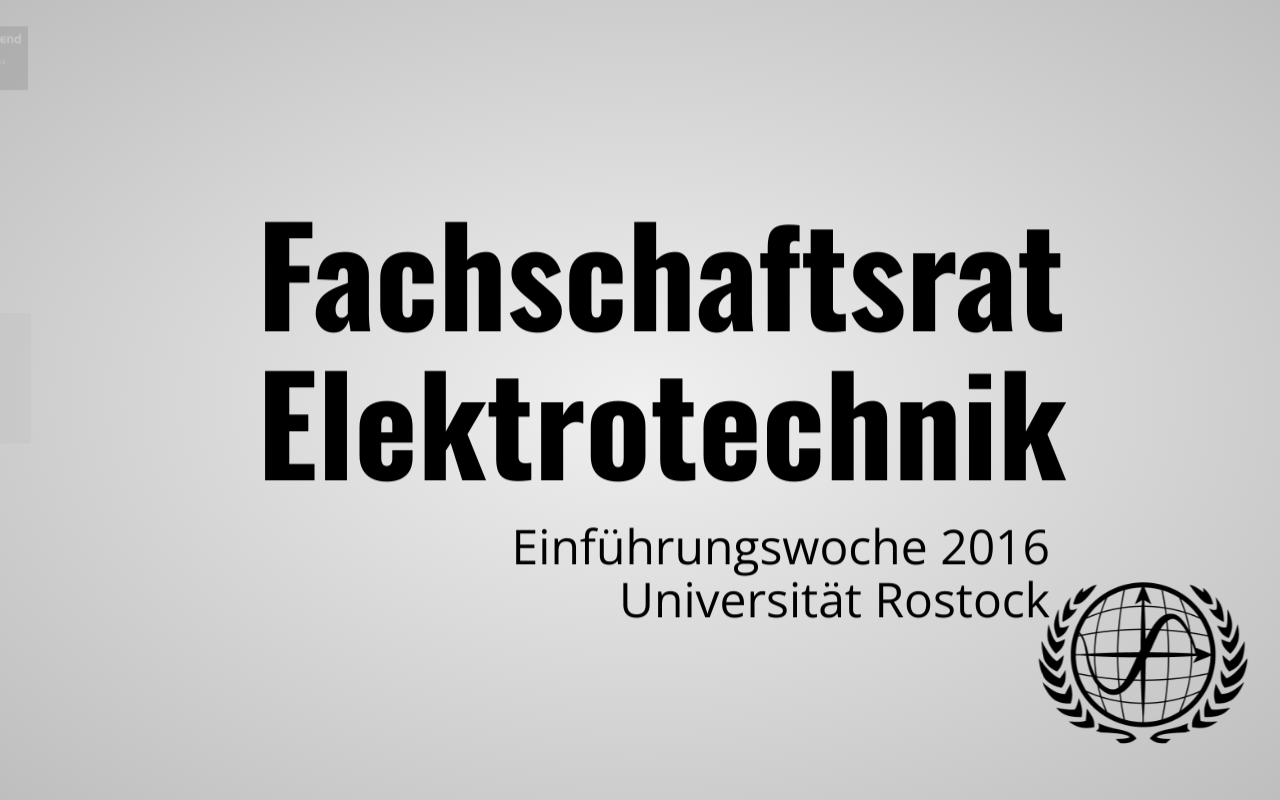
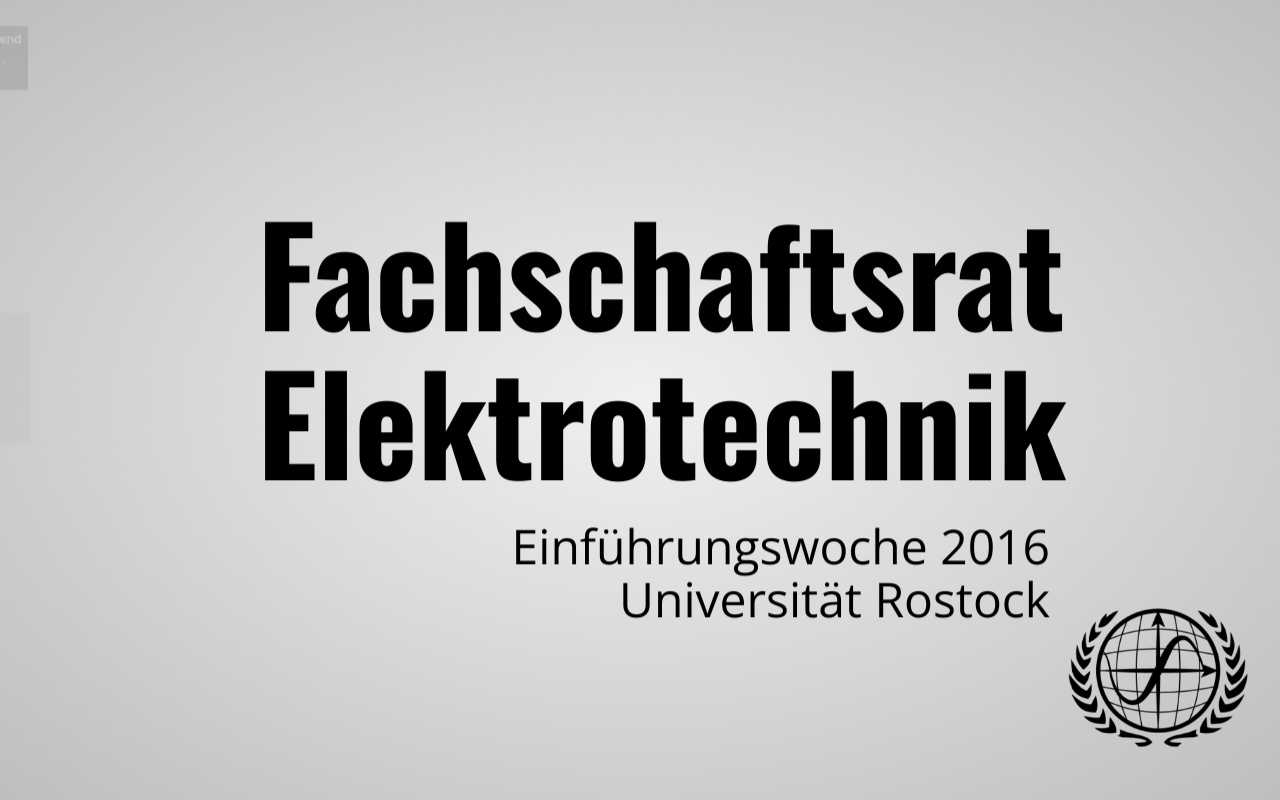
Before and after one commit to woodie90/Vorstellung-FSR-ET-2016, a plain HTML site: page index.html in a window 1280 px wide. Shown: the top 800 px of the page. Drawn offline with nearby package versions, Linux system fonts and the light colour scheme; grey boxes are pictures that could not be loaded.

Commit message:
Logogröße angepasst

```diff
--- a/index.html
+++ b/index.html
@@ -8,7 +8,7 @@
   <meta name="apple-mobile-web-app-capable" content="yes" />
   <title>Vorstellung FSR ET 2016</title>
 
-  <meta name="description" content="Vorstellung des Fachschaftsrates Elektrotechnik 2015" />
+  <meta name="description" content="Vorstellung des Fachschaftsrates Elektrotechnik 2016" />
   <meta name="author" content="Tino Steinmetz" />
 
   <link href="http://fonts.googleapis.com/css?family=Open+Sans:regular,semibold,italic,italicsemibold|PT+Sans:400,700,400italic,700italic|PT+Serif:400,700,400italic,700italic|Oswald:700" rel="stylesheet" />
@@ -52,7 +52,7 @@
   </div>
 
   <div class="footer">
-    <img src="img/logo.png" alt="FSR ET" height="210" />
+    <img src="img/logo.png" alt="FSR ET" height="180" />
   </div>
   <!--
 
```
